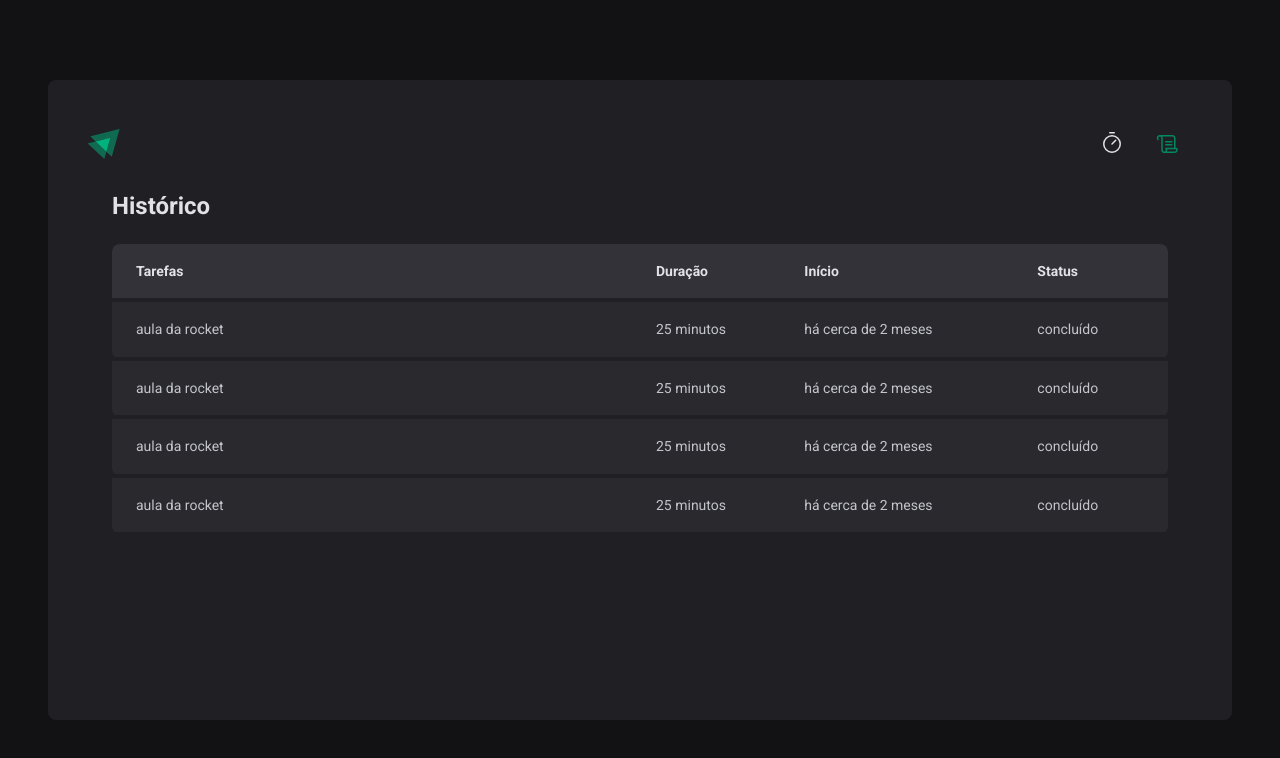
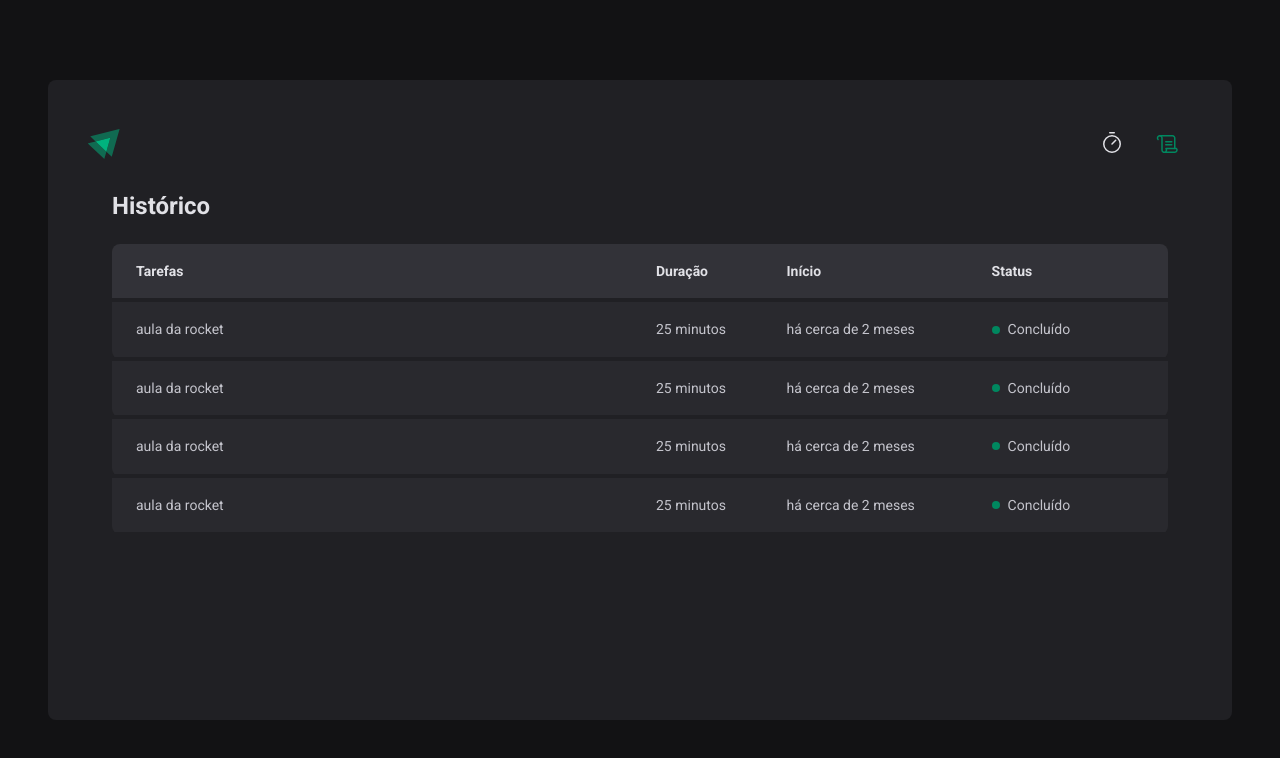
Before and after one commit to gabifrancamr/igniteTimer, a React (Vite) app: page /history in a window 1280 px wide. Shown: the top 758 px of the page. Built offline with nearby package versions, Linux system fonts and the light colour scheme.

Commit message:
componente status

```diff
--- a/src/pages/History/index.tsx
+++ b/src/pages/History/index.tsx
@@ -1,4 +1,4 @@
-import { HistoryContent, HistoryList } from './styles'
+import { HistoryContent, HistoryList, Status } from './styles'
 
 export function History() {
   return (
@@ -20,37 +20,49 @@
               <td>aula da rocket</td>
               <td>25 minutos</td>
               <td>há cerca de 2 meses</td>
-              <td>concluído</td>
+              <td>
+                <Status statusProps="green">Concluído</Status>
+              </td>
             </tr>
             <tr>
               <td>aula da rocket</td>
               <td>25 minutos</td>
               <td>há cerca de 2 meses</td>
-              <td>concluído</td>
+              <td>
+                <Status statusProps="green">Concluído</Status>
+              </td>
             </tr>
             <tr>
               <td>aula da rocket</td>
               <td>25 minutos</td>
               <td>há cerca de 2 meses</td>
-              <td>concluído</td>
+              <td>
+                <Status statusProps="green">Concluído</Status>
+              </td>
             </tr>
             <tr>
               <td>aula da rocket</td>
               <td>25 minutos</td>
               <td>há cerca de 2 meses</td>
-              <td>concluído</td>
+              <td>
+                <Status statusProps="green">Concluído</Status>
+              </td>
             </tr>
             <tr>
               <td>aula da rocket</td>
               <td>25 minutos</td>
               <td>há cerca de 2 meses</td>
-              <td>concluído</td>
+              <td>
+                <Status statusProps="yellow">Em andamento</Status>
+              </td>
             </tr>
             <tr>
               <td>aula da rocket</td>
               <td>25 minutos</td>
               <td>há cerca de 2 meses</td>
-              <td>concluído</td>
+              <td>
+                <Status statusProps="red">Interrompido</Status>
+              </td>
             </tr>
           </tbody>
         </table>
--- a/src/pages/History/styles.ts
+++ b/src/pages/History/styles.ts
@@ -64,3 +64,28 @@
     }
   }
 `
+
+const COLOR_STATUS = {
+  red: 'red-500',
+  green: 'green-500',
+  yellow: 'yellow-500',
+} as const
+
+interface StatusProps {
+  statusProps: keyof typeof COLOR_STATUS
+}
+
+export const Status = styled.span<StatusProps>`
+  display: flex;
+  align-items: center;
+  gap: 0.5rem;
+
+  &::before {
+    content: '';
+    width: 0.5rem;
+    height: 0.5rem;
+    border-radius: 50%;
+    background-color: ${(props) =>
+      props.theme[COLOR_STATUS[props.statusProps]]};
+  }
+`
```
